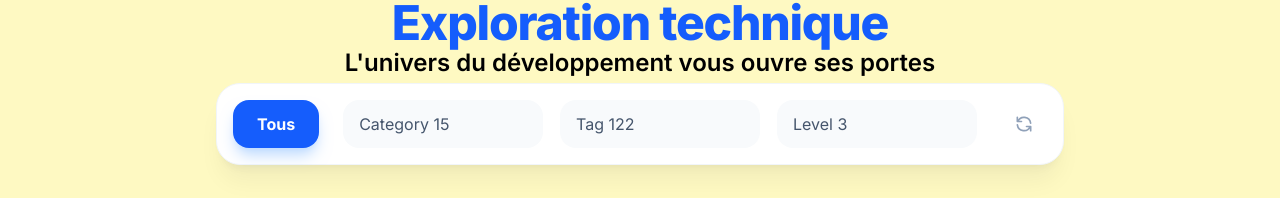
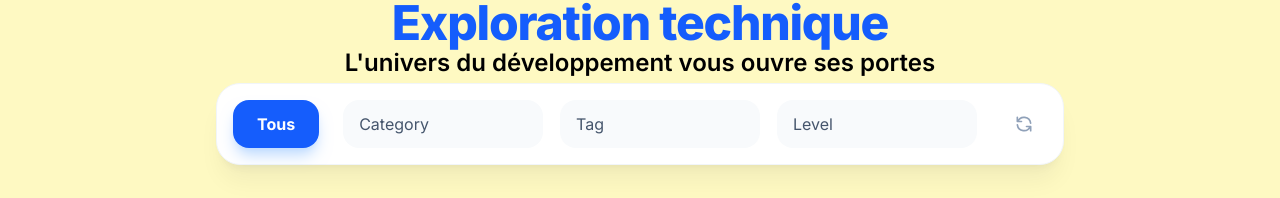
Before and after one commit to CodeurDHonneur/next-js-tp-un, a Next.js app: page /articles in a window 1280 px wide. Shown: the part 90-288 px from the top of the page. Built offline with nearby package versions, Linux system fonts and the light colour scheme.

Commit message:
up minime

```diff
--- a/src/components/articles/ArticleFiltersBar.tsx
+++ b/src/components/articles/ArticleFiltersBar.tsx
@@ -70,7 +70,7 @@ const resetFilters = () => router.push("/articles");  // Redirige vers la page /
             value={activeFilters?.category}
             onChange={e => updateFilter("category", e.target.value)}
           >
-            <option value="" disabled selected>Category {facets?.categories.length}</option>
+            <option value="">Category </option>
             {facets?.categories.map(cat => (
               <option key={cat} value={cat}>{cat}</option>
             ))}
@@ -80,7 +80,7 @@ const resetFilters = () => router.push("/articles");  // Redirige vers la page /
             value={activeFilters?.tag}
             onChange={e => updateFilter("tag", e.target.value)}
           >
-            <option value="" disabled selected>Tag {facets?.tags.length}</option>
+            <option value="">Tag </option>
             {facets?.tags.map(tag => (
               <option key={tag} value={tag}>{tag}</option>
             ))}
@@ -89,7 +89,7 @@ const resetFilters = () => router.push("/articles");  // Redirige vers la page /
             value={activeFilters?.level}
             onChange={e => updateFilter("level", e.target.value)}
           >
-            <option value="" disabled selected>Level {facets?.levels.length}</option>
+            <option value="">Level </option>
             {facets?.levels.map(level => (
               <option key={level} value={level}>{level}</option>
             ))}
```
